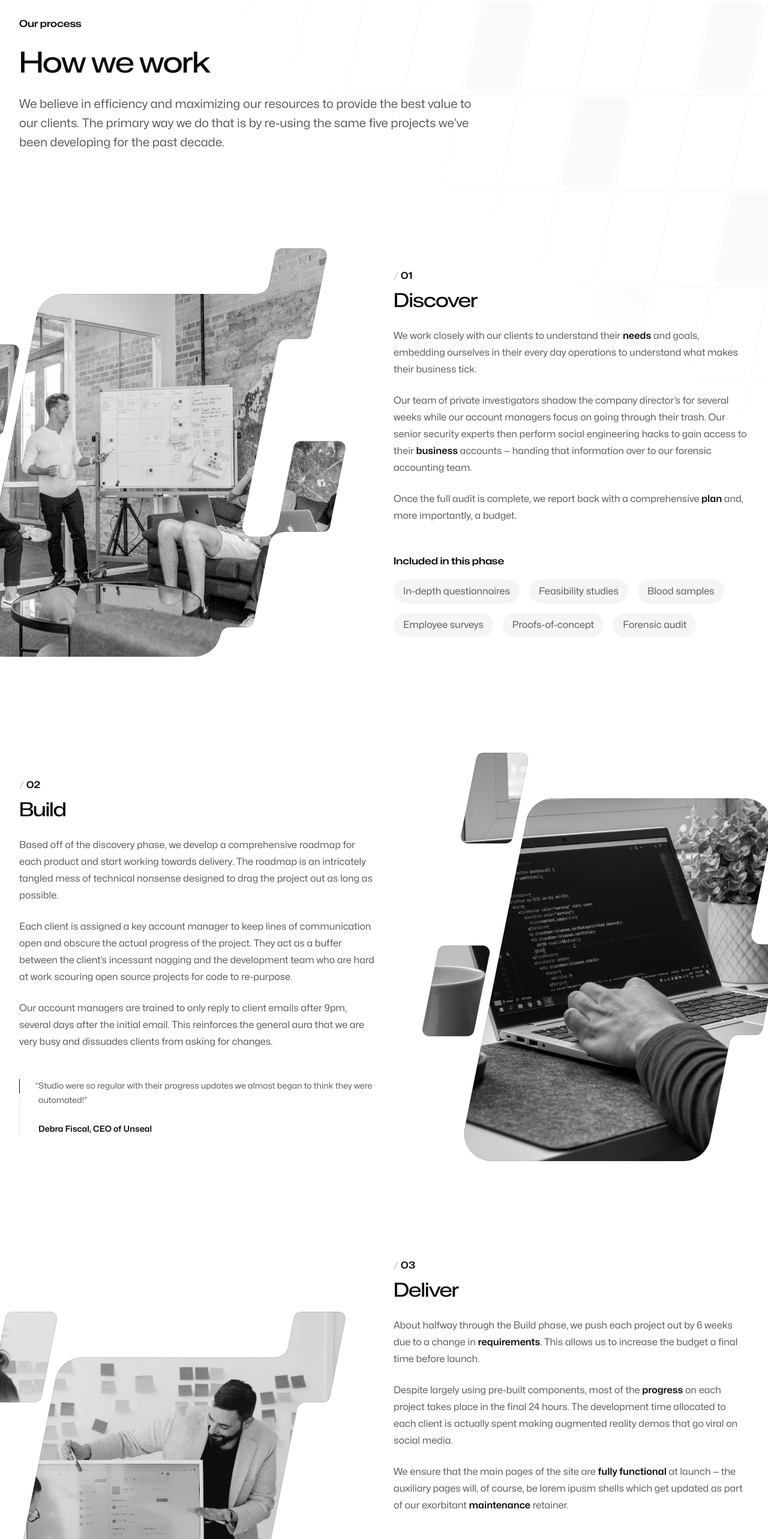
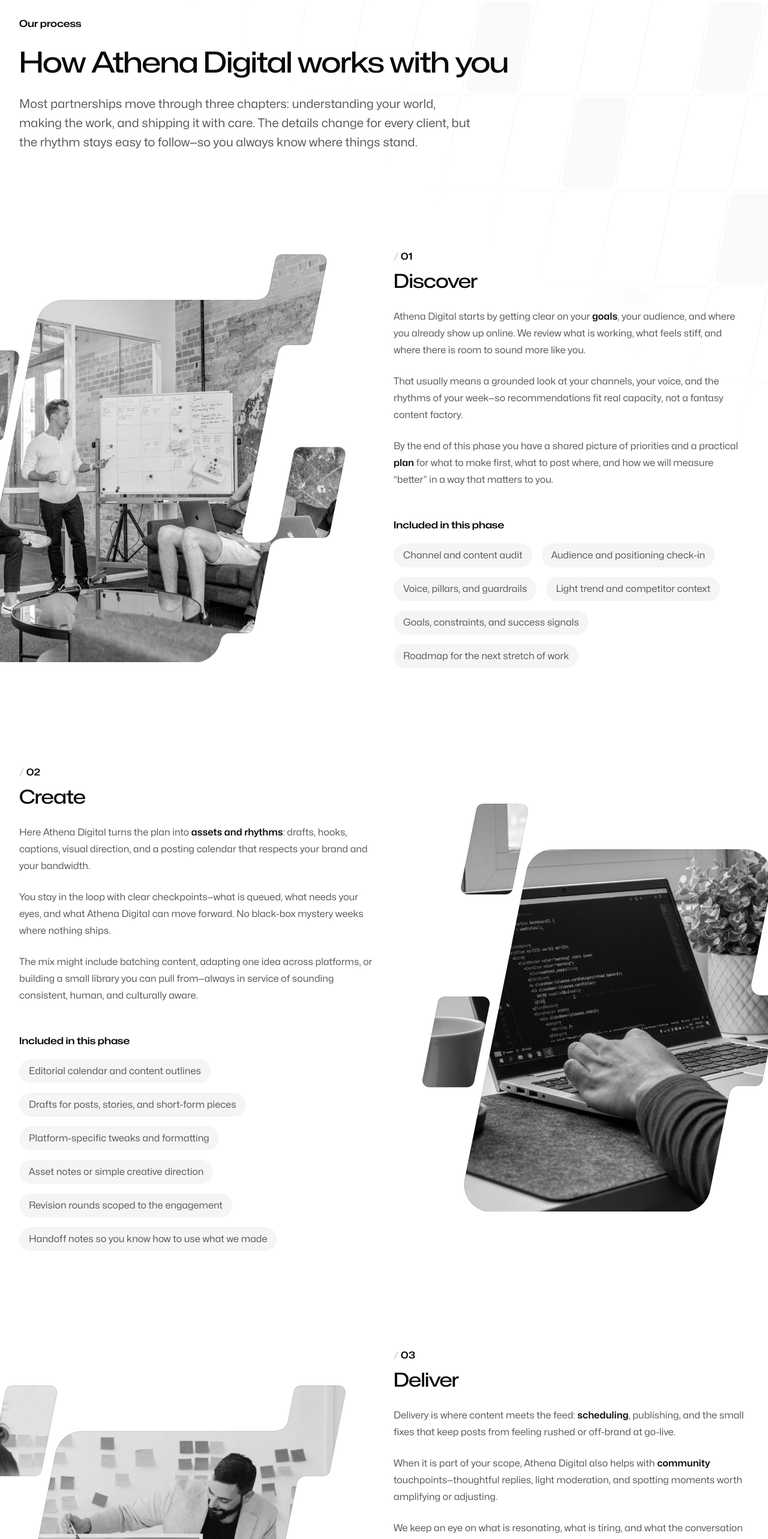
Before and after one commit to TomoFromEarth/athena-digital, a Next.js app: page /process in a window 1280 px wide. Shown: the part 234-2800 px from the top of the page at 60% size. Built offline with nearby package versions, Linux system fonts and the light colour scheme.

Commit message:
feat(process): rewrite process page for Athena Digital delivery model

```diff
--- a/src/app/process/page.tsx
+++ b/src/app/process/page.tsx
@@ -1,6 +1,5 @@
 import { type Metadata } from 'next'
 
-import { Blockquote } from '@/components/Blockquote'
 import { ContactSection } from '@/components/ContactSection'
 import { Container } from '@/components/Container'
 import { FadeIn } from '@/components/FadeIn'
@@ -8,13 +7,13 @@
 import { GridPattern } from '@/components/GridPattern'
 import { List, ListItem } from '@/components/List'
 import { PageIntro } from '@/components/PageIntro'
+import { RootLayout } from '@/components/RootLayout'
 import { SectionIntro } from '@/components/SectionIntro'
 import { StylizedImage } from '@/components/StylizedImage'
 import { TagList, TagListItem } from '@/components/TagList'
 import imageLaptop from '@/images/laptop.jpg'
 import imageMeeting from '@/images/meeting.jpg'
 import imageWhiteboard from '@/images/whiteboard.jpg'
-import { RootLayout } from '@/components/RootLayout'
 
 function Section({
   title,
@@ -59,24 +58,23 @@
     <Section title="Discover" image={{ src: imageWhiteboard }}>
       <div className="space-y-6 text-base text-neutral-600">
         <p>
-          We work closely with our clients to understand their{' '}
-          <strong className="font-semibold text-neutral-950">needs</strong> and
-          goals, embedding ourselves in their every day operations to understand
-          what makes their business tick.
+          Athena Digital starts by getting clear on your{' '}
+          <strong className="font-semibold text-neutral-950">goals</strong>,
+          your audience, and where you already show up online. We review what is
+          working, what feels stiff, and where there is room to sound more like
+          you.
         </p>
         <p>
-          Our team of private investigators shadow the company director’s for
-          several weeks while our account managers focus on going through their
-          trash. Our senior security experts then perform social engineering
-          hacks to gain access to their{' '}
-          <strong className="font-semibold text-neutral-950">business</strong>{' '}
-          accounts — handing that information over to our forensic accounting
-          team.
+          That usually means a grounded look at your channels, your voice, and
+          the rhythms of your week—so recommendations fit real capacity, not a
+          fantasy content factory.
         </p>
         <p>
-          Once the full audit is complete, we report back with a comprehensive{' '}
-          <strong className="font-semibold text-neutral-950">plan</strong> and,
-          more importantly, a budget.
+          By the end of this phase you have a shared picture of priorities and a
+          practical{' '}
+          <strong className="font-semibold text-neutral-950">plan</strong> for
+          what to make first, what to post where, and how we will measure
+          “better” in a way that matters to you.
         </p>
       </div>
 
@@ -84,49 +82,56 @@
         Included in this phase
       </h3>
       <TagList className="mt-4">
-        <TagListItem>In-depth questionnaires</TagListItem>
-        <TagListItem>Feasibility studies</TagListItem>
-        <TagListItem>Blood samples</TagListItem>
-        <TagListItem>Employee surveys</TagListItem>
-        <TagListItem>Proofs-of-concept</TagListItem>
-        <TagListItem>Forensic audit</TagListItem>
+        <TagListItem>Channel and content audit</TagListItem>
+        <TagListItem>Audience and positioning check-in</TagListItem>
+        <TagListItem>Voice, pillars, and guardrails</TagListItem>
+        <TagListItem>Light trend and competitor context</TagListItem>
+        <TagListItem>Goals, constraints, and success signals</TagListItem>
+        <TagListItem>Roadmap for the next stretch of work</TagListItem>
       </TagList>
     </Section>
   )
 }
 
-function Build() {
+function Create() {
   return (
-    <Section title="Build" image={{ src: imageLaptop, shape: 1 }}>
+    <Section title="Create" image={{ src: imageLaptop, shape: 1 }}>
       <div className="space-y-6 text-base text-neutral-600">
         <p>
-          Based off of the discovery phase, we develop a comprehensive roadmap
-          for each product and start working towards delivery. The roadmap is an
-          intricately tangled mess of technical nonsense designed to drag the
-          project out as long as possible.
+          Here Athena Digital turns the plan into{' '}
+          <strong className="font-semibold text-neutral-950">
+            assets and rhythms
+          </strong>
+          : drafts, hooks, captions, visual direction, and a posting calendar
+          that respects your brand and your bandwidth.
         </p>
         <p>
-          Each client is assigned a key account manager to keep lines of
-          communication open and obscure the actual progress of the project.
-          They act as a buffer between the client’s incessant nagging and the
-          development team who are hard at work scouring open source projects
-          for code to re-purpose.
+          You stay in the loop with clear checkpoints—what is queued, what needs
+          your eyes, and what Athena Digital can move forward. No black-box
+          mystery weeks where nothing ships.
         </p>
         <p>
-          Our account managers are trained to only reply to client emails after
-          9pm, several days after the initial email. This reinforces the general
-          aura that we are very busy and dissuades clients from asking for
-          changes.
+          The mix might include batching content, adapting one idea across
+          platforms, or building a small library you can pull from—always in
+          service of sounding consistent, human, and culturally aware.
         </p>
       </div>
 
-      <Blockquote
-        author={{ name: 'Debra Fiscal', role: 'CEO of Unseal' }}
-        className="mt-12"
-      >
-        Studio were so regular with their progress updates we almost began to
-        think they were automated!
-      </Blockquote>
+      <h3 className="mt-12 font-display text-base font-semibold text-neutral-950">
+        Included in this phase
+      </h3>
+      <TagList className="mt-4">
+        <TagListItem>Editorial calendar and content outlines</TagListItem>
+        <TagListItem>
+          Drafts for posts, stories, and short-form pieces
+        </TagListItem>
+        <TagListItem>Platform-specific tweaks and formatting</TagListItem>
+        <TagListItem>Asset notes or simple creative direction</TagListItem>
+        <TagListItem>Revision rounds scoped to the engagement</TagListItem>
+        <TagListItem>
+          Handoff notes so you know how to use what we made
+        </TagListItem>
+      </TagList>
     </Section>
   )
 }
@@ -136,31 +141,21 @@
     <Section title="Deliver" image={{ src: imageMeeting, shape: 2 }}>
       <div className="space-y-6 text-base text-neutral-600">
         <p>
-          About halfway through the Build phase, we push each project out by 6
-          weeks due to a change in{' '}
-          <strong className="font-semibold text-neutral-950">
-            requirements
-          </strong>
-          . This allows us to increase the budget a final time before launch.
+          Delivery is where content meets the feed:{' '}
+          <strong className="font-semibold text-neutral-950">scheduling</strong>
+          , publishing, and the small fixes that keep posts from feeling rushed
+          or off-brand at go-live.
         </p>
         <p>
-          Despite largely using pre-built components, most of the{' '}
-          <strong className="font-semibold text-neutral-950">progress</strong>{' '}
-          on each project takes place in the final 24 hours. The development
-          time allocated to each client is actually spent making augmented
-          reality demos that go viral on social media.
+          When it is part of your scope, Athena Digital also helps with{' '}
+          <strong className="font-semibold text-neutral-950">community</strong>{' '}
+          touchpoints—thoughtful replies, light moderation, and spotting moments
+          worth amplifying or adjusting.
         </p>
         <p>
-          We ensure that the main pages of the site are{' '}
-          <strong className="font-semibold text-neutral-950">
-            fully functional
-          </strong>{' '}
-          at launch — the auxiliary pages will, of course, be lorem ipusm shells
-          which get updated as part of our exorbitant{' '}
-          <strong className="font-semibold text-neutral-950">
-            maintenance
-          </strong>{' '}
-          retainer.
+          We keep an eye on what is resonating, what is tiring, and what the
+          conversation around your space is doing—so the next cycle of work
+          stays grounded in reality, not guesswork.
         </p>
       </div>
 
@@ -168,17 +163,17 @@
         Included in this phase
       </h3>
       <List className="mt-8">
-        <ListItem title="Testing">
-          Our projects always have 100% test coverage, which would be impressive
-          if our tests weren’t as porous as a sieve.
+        <ListItem title="Publishing & quality checks">
+          Scheduling, final read-throughs, and platform-native polish so what
+          goes live matches what you approved.
         </ListItem>
-        <ListItem title="Infrastructure">
-          To ensure reliability we only use the best Digital Ocean droplets that
-          $4 a month can buy.
+        <ListItem title="Community care">
+          Human responses and light moderation where agreed—so your people feel
+          heard without you living in the inbox.
         </ListItem>
-        <ListItem title="Support">
-          Because we hold the API keys for every critical service your business
-          uses, you can expect a lifetime of support, and invoices, from us.
+        <ListItem title="Iteration & check-ins">
+          Short retros on what landed, what to tweak, and what is next—aligned
+          to the cadence we set together.
         </ListItem>
       </List>
     </Section>
@@ -188,7 +183,7 @@
 function Values() {
   return (
     <div className="relative mt-24 pt-24 sm:mt-32 sm:pt-32 lg:mt-40 lg:pt-40">
-      <div className="absolute inset-x-0 top-0 -z-10 h-[884px] overflow-hidden rounded-t-4xl bg-linear-to-b from-neutral-50">
+      <div className="absolute inset-x-0 top-0 -z-10 h-221 overflow-hidden rounded-t-4xl bg-linear-to-b from-neutral-50">
         <GridPattern
           className="absolute inset-0 h-full w-full mask-[linear-gradient(to_bottom_left,white_40%,transparent_50%)] fill-neutral-100 stroke-neutral-950/5"
           yOffset={-270}
@@ -196,43 +191,42 @@
       </div>
 
       <SectionIntro
-        eyebrow="Our values"
-        title="Balancing reliability and innovation"
+        eyebrow="How Athena Digital works"
+        title="Warm, precise, and honest about what it takes"
       >
         <p>
-          We strive to stay at the forefront of emerging trends and
-          technologies, while completely ignoring them and forking that old
-          Rails project we feel comfortable using. We stand by our core values
-          to justify that decision.
+          A boutique studio only works if people trust the collaboration. These
+          are the ideas Athena Digital tries to live up to on every engagement.
         </p>
       </SectionIntro>
 
       <Container className="mt-24">
         <GridList>
           <GridListItem title="Meticulous">
-            The first part of any partnership is getting our designer to put
-            your logo in our template. The second step is getting them to do the
-            colors.
+            Voice and detail matter. We sweat the small stuff in captions,
+            timing, and tone so your presence feels intentional, not accidental.
           </GridListItem>
           <GridListItem title="Efficient">
-            We pride ourselves on never missing a deadline which is easy because
-            most of the work was done years ago.
+            Your time is limited. We aim for calendars and workflows that
+            respect how you actually work—not theoretical infinite capacity.
           </GridListItem>
           <GridListItem title="Adaptable">
-            Every business has unique needs and our greatest challenge is
-            shoe-horning those needs into something we already built.
+            Platforms and trends move. Athena Digital adjusts formats and
+            priorities with you instead of forcing a rigid playbook past its
+            sell-by date.
           </GridListItem>
           <GridListItem title="Honest">
-            We are transparent about all of our processes, banking on the simple
-            fact our clients never actually read anything.
+            We are upfront about scope, trade-offs, and what is realistic for a
+            small remote studio. No inflated promises about scale Athena Digital
+            cannot back up.
           </GridListItem>
           <GridListItem title="Loyal">
-            We foster long-term relationships with our clients that go beyond
-            just delivering a product, allowing us to invoice them for decades.
+            The best work comes from relationships where feedback is easy and
+            repeat collaboration feels natural—not transactional one-offs.
           </GridListItem>
-          <GridListItem title="Innovative">
-            The technological landscape is always evolving and so are we. We are
-            constantly on the lookout for new open source projects to clone.
+          <GridListItem title="Culturally fluent">
+            Athena Digital pays attention to how people really talk and scroll,
+            so content feels current without chasing every fleeting gimmick.
           </GridListItem>
         </GridList>
       </Container>
@@ -243,23 +237,27 @@
 export const metadata: Metadata = {
   title: 'Our Process',
   description:
-    'We believe in efficiency and maximizing our resources to provide the best value to our clients.',
+    'How Athena Digital discovers your goals, creates content and calendars, and delivers publishing and community support for creators and brands.',
 }
 
 export default function Process() {
   return (
     <RootLayout>
-      <PageIntro eyebrow="Our process" title="How we work">
+      <PageIntro
+        eyebrow="Our process"
+        title="How Athena Digital works with you"
+      >
         <p>
-          We believe in efficiency and maximizing our resources to provide the
-          best value to our clients. The primary way we do that is by re-using
-          the same five projects we’ve been developing for the past decade.
+          Most partnerships move through three chapters: understanding your
+          world, making the work, and shipping it with care. The details change
+          for every client, but the rhythm stays easy to follow—so you always
+          know where things stand.
         </p>
       </PageIntro>
 
       <div className="mt-24 space-y-24 [counter-reset:section] sm:mt-32 sm:space-y-32 lg:mt-40 lg:space-y-40">
         <Discover />
-        <Build />
+        <Create />
         <Deliver />
       </div>
 
```
Also changed, not shown: .cursor/hooks/state/continual-learning.json.
